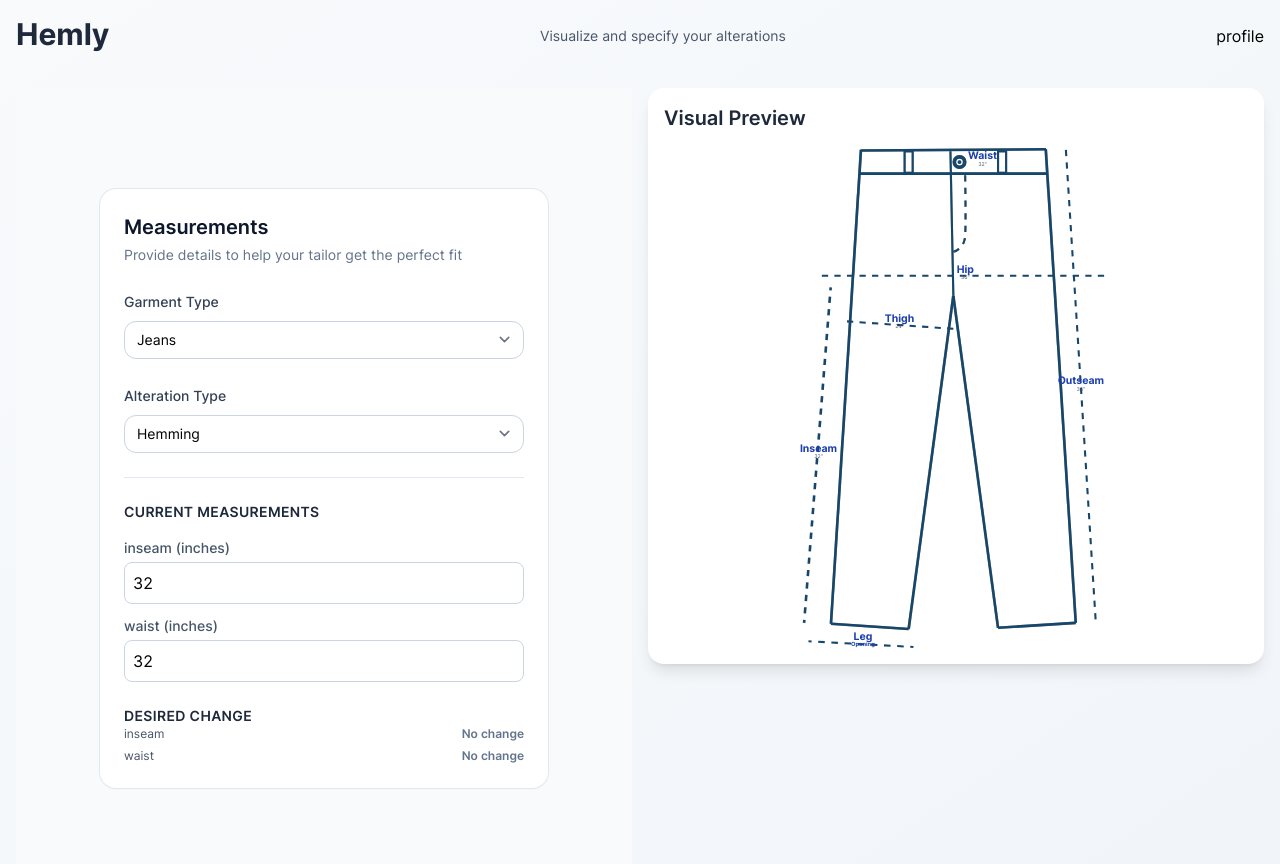
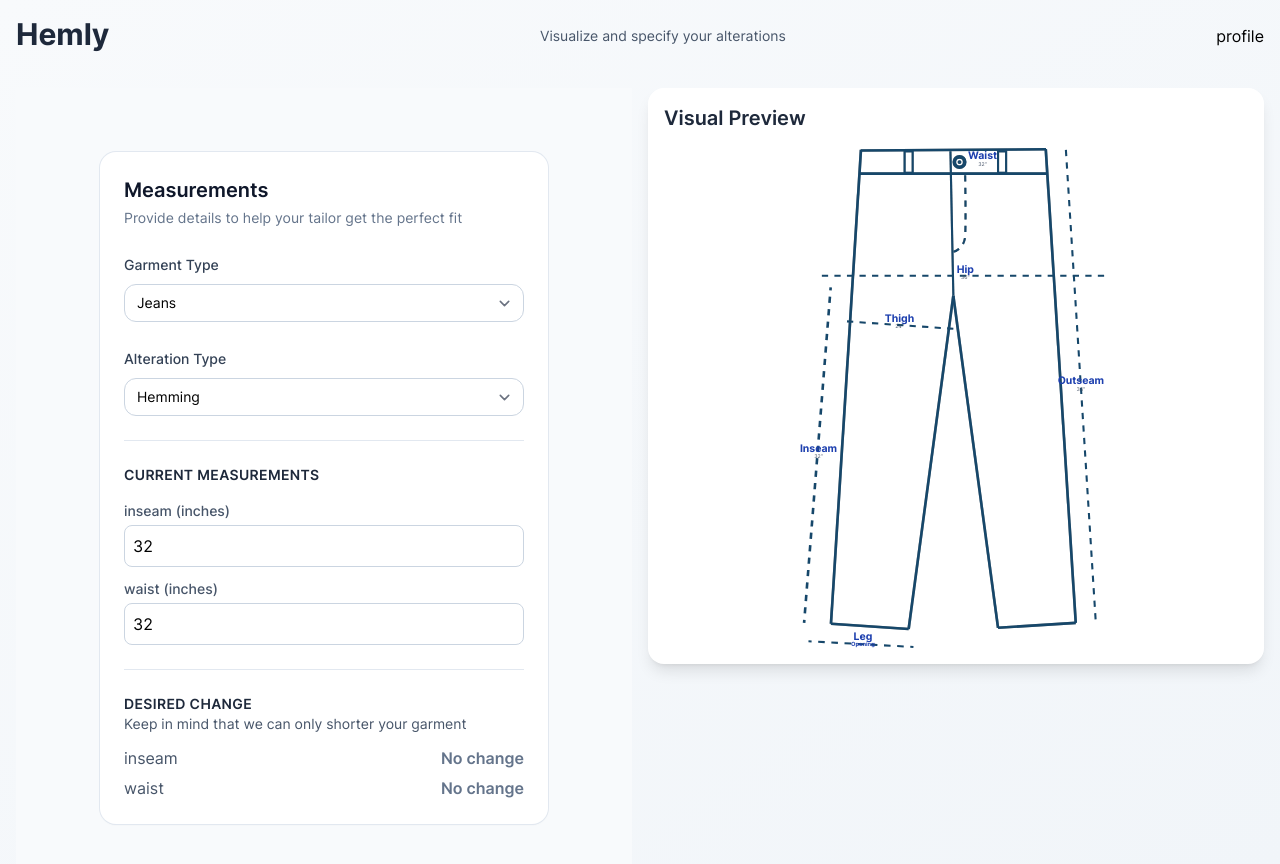
Before and after one commit to SEBAS0078/portfolio, a Next.js app: page /customer in a window 1280 px wide. Shown: the top 864 px of the page. Built offline with nearby package versions, Linux system fonts and the light colour scheme.

Commit message:
fixed merge conflict and minor styling change

```diff
--- a/src/app/(customer)/customer/components/form.tsx
+++ b/src/app/(customer)/customer/components/form.tsx
@@ -163,13 +163,14 @@ const renderMeasurementInputs = (
       </div>
 
       {/* Divider */}
-      <div />
+      <div className="border-t border-slate-200" />
       {/* Changes Summary */}
       <div>
         <h3 className="text-sm font-semibold text-slate-800 uppercase tracking-wide">
           Desired Change
         </h3>
-        <div className="space-y-1.5 text-xs">
+        <p className="mb-3  text-sm font-small text-slate-600">Keep in mind that we can only shorter your garment</p>
+        <div className="space-y-1.5 text-s">
           {DESIRED_MEASUREMENTS[alterationType]?.map((field) => {
 	          const change =
 		        desiredMeasurements[field] - currentMeasurements[field];
```
